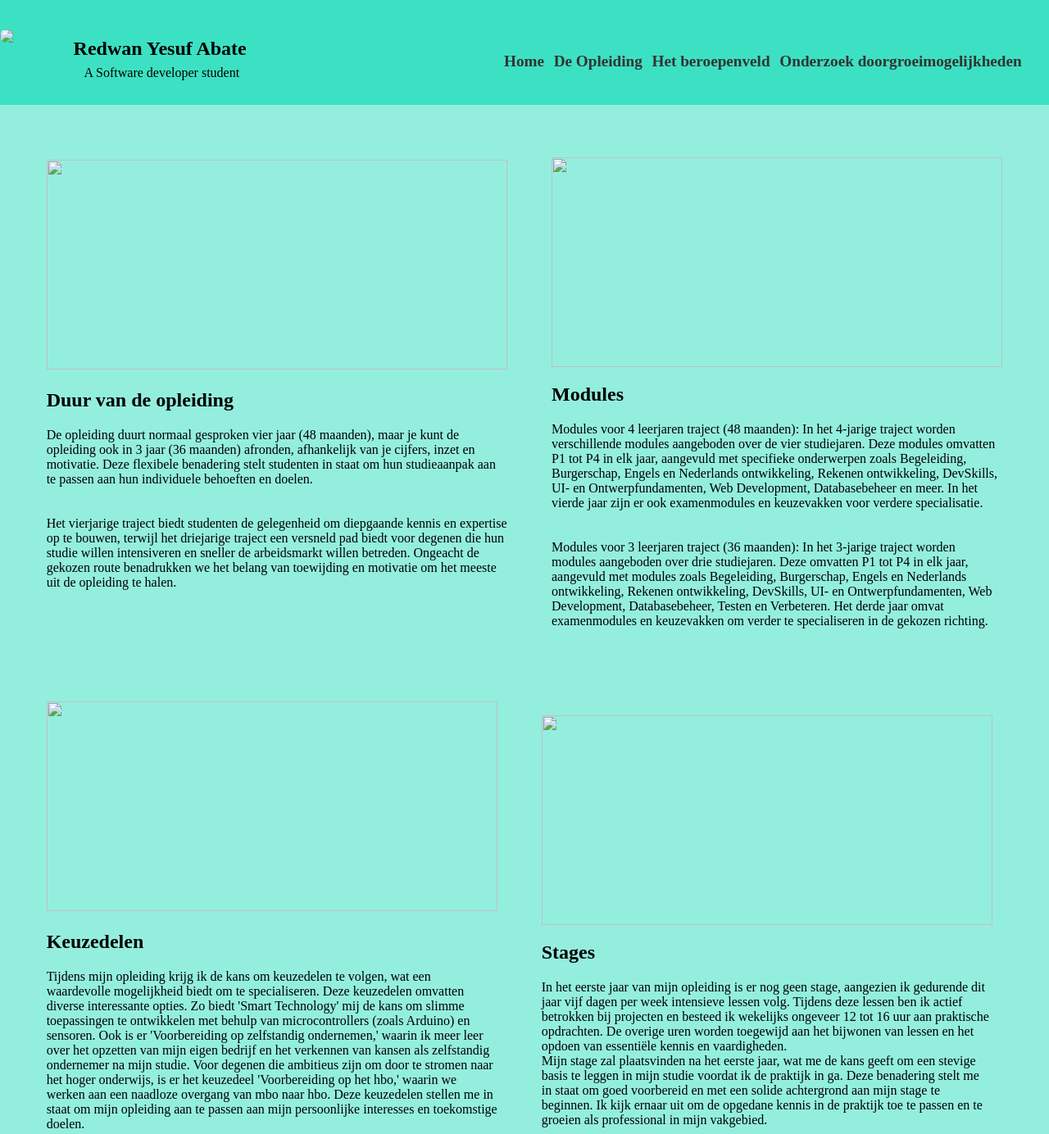
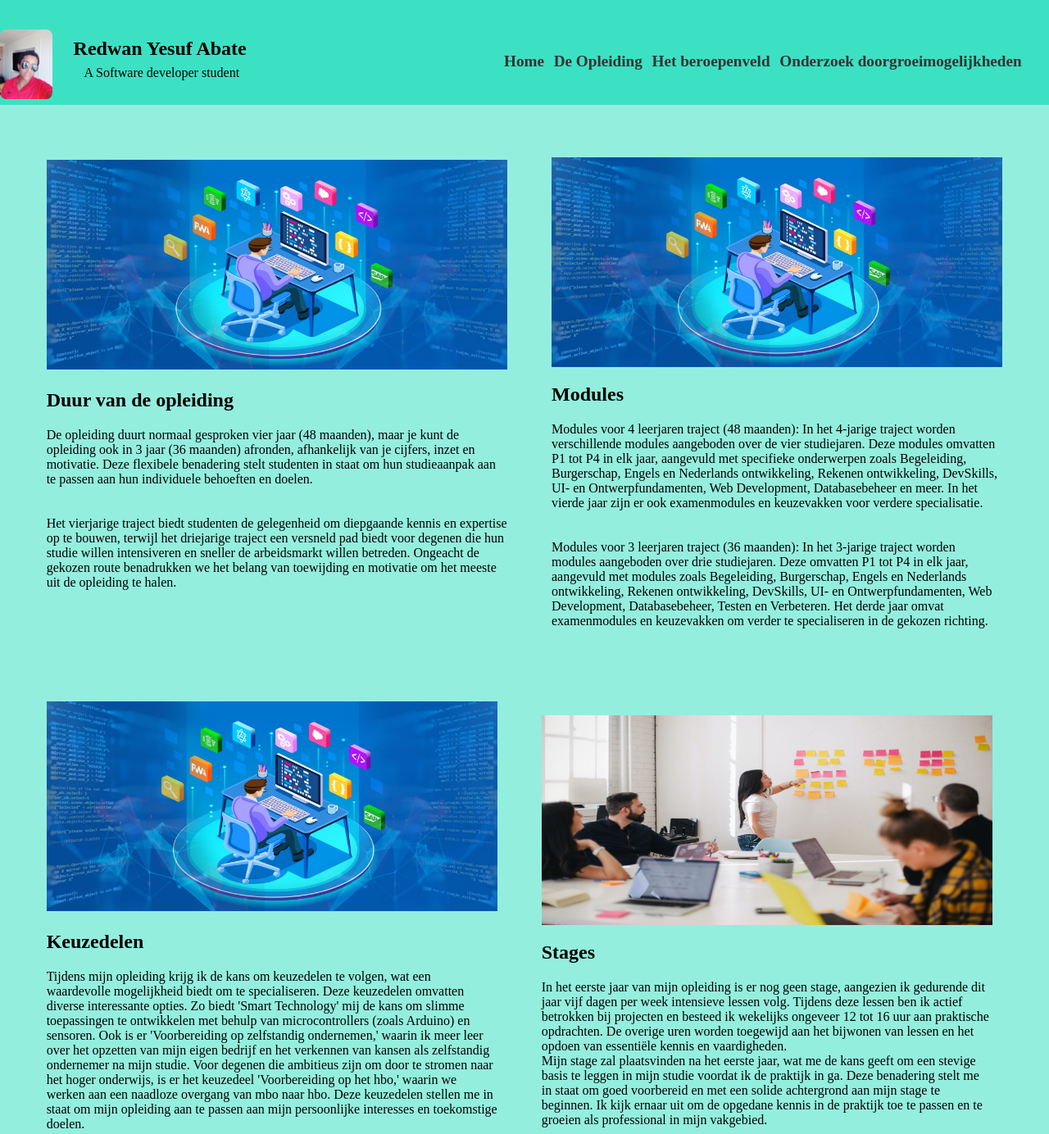
Before and after one commit to redwanabate/De-opleiding, a plain HTML site: page index.html in a window 1280 px wide. Shown: the top 1384 px of the page at 82% size. Drawn offline with nearby package versions, Linux system fonts and the light colour scheme; files that its build step writes are made by us from their sources.

Commit message:
Update index.html

```diff
--- a/index.html
+++ b/index.html
@@ -7,13 +7,13 @@
         <meta name="author" content="Redwan Yesuf Abate">
         <meta name="keywords" content="Red1">
         <title>De Eerste pagina's</title>
-        <link rel="stylesheet" type="text/css" href="CSS/style.css">
+        <link rel="stylesheet" type="text/css" href="style.css">
     </head>
 
     <body>
         <header>
             <section>
-                <img src="Pictures/image.jpg">
+                <img src="image.jpg">
                 <article>
                     <h2>Redwan Yesuf Abate</h2>
                     <p>A Software developer student</p>
@@ -34,14 +34,14 @@
         <main>
             <section class="main-1">
                 <article class="imgp1">
-                    <img src="Pictures/imagee.jpg" alt="" >
+                    <img src="imagee.jpg" alt="" >
                     <h2>Duur van de opleiding</h2>
                     <p>De opleiding duurt normaal gesproken vier jaar (48 maanden), maar je kunt de opleiding ook in 3 jaar (36 maanden) afronden, afhankelijk van je cijfers, inzet en motivatie. Deze flexibele benadering stelt studenten in staat om hun studieaanpak aan te passen aan hun individuele behoeften en doelen.</p><br><br>
                     <p>Het vierjarige traject biedt studenten de gelegenheid om diepgaande kennis en expertise op te bouwen, terwijl het driejarige traject een versneld pad biedt voor degenen die hun studie willen intensiveren en sneller de arbeidsmarkt willen betreden. Ongeacht de gekozen route benadrukken we het belang van toewijding en motivatie om het meeste uit de opleiding te halen.</p>
                 </article>
 
                 <article class="imgp2">
-                    <img src="Pictures/imagee.jpg" alt="" >
+                    <img src="imagee.jpg" alt="" >
                     <h2> Modules </h2>
                     <p>Modules voor 4 leerjaren traject (48 maanden): In het 4-jarige traject worden verschillende modules aangeboden over de vier studiejaren. Deze modules omvatten P1 tot P4 in elk jaar, aangevuld met specifieke onderwerpen zoals Begeleiding, Burgerschap, Engels en Nederlands ontwikkeling, Rekenen ontwikkeling, DevSkills, UI- en Ontwerpfundamenten, Web Development, Databasebeheer en meer. In het vierde jaar zijn er ook examenmodules en keuzevakken voor verdere specialisatie.</p><br><br>
                     <p>Modules voor 3 leerjaren traject (36 maanden): In het 3-jarige traject worden modules aangeboden over drie studiejaren. Deze omvatten P1 tot P4 in elk jaar, aangevuld met modules zoals Begeleiding, Burgerschap, Engels en Nederlands ontwikkeling, Rekenen ontwikkeling, DevSkills, UI- en Ontwerpfundamenten, Web Development, Databasebeheer, Testen en Verbeteren. Het derde jaar omvat examenmodules en keuzevakken om verder te specialiseren in de gekozen richting.</p>
@@ -50,13 +50,13 @@
 
             <section class="main-2">
                 <article class="imgp1-2">
-                    <img src="Pictures/imagee.jpg" alt="" >
+                    <img src="imagee.jpg" alt="" >
                     <h2> Keuzedelen </h2>
                     <p>Tijdens mijn opleiding krijg ik de kans om keuzedelen te volgen, wat een waardevolle mogelijkheid biedt om te specialiseren. Deze keuzedelen omvatten diverse interessante opties. Zo biedt 'Smart Technology' mij de kans om slimme toepassingen te ontwikkelen met behulp van microcontrollers (zoals Arduino) en sensoren. Ook is er 'Voorbereiding op zelfstandig ondernemen,' waarin ik meer leer over het opzetten van mijn eigen bedrijf en het verkennen van kansen als zelfstandig ondernemer na mijn studie. Voor degenen die ambitieus zijn om door te stromen naar het hoger onderwijs, is er het keuzedeel 'Voorbereiding op het hbo,' waarin we werken aan een naadloze overgang van mbo naar hbo. Deze keuzedelen stellen me in staat om mijn opleiding aan te passen aan mijn persoonlijke interesses en toekomstige doelen.</p><br><br>
                     <p>Een ander boeiend keuzedeel is 'Mobile Application Development.' Hier krijg ik de mogelijkheid om me verder te specialiseren in de mobiele markt. Wat ik tijdens dit keuzedeel leer, bepaalt niet alleen mijn cijfer, maar biedt ook een inzicht in de veelzijdige mogelijkheden binnen mijn ICT-carrière. Daarnaast is er 'Online-marketing en het toepassen van e-commerce,' waarin ik vaardigheden ontwikkel om online marketingactiviteiten uit te voeren voor bedrijfsformules of winkelconcepten, en zelfs een webwinkel kan opzetten. Deze keuzedelen stellen me in staat om mijn kennis en vaardigheden te verbreden en te verfijnen, en bieden een veelzijdige basis voor mijn toekomst in de ICT-sector en ondernemerschap.</p>
                 </article>
                 <article class="imgp2-2">
-                    <img src="Pictures/imageee.jpg" alt="" >
+                    <img src="imageee.jpg" alt="" >
                     <h2> Stages </h2>
                     <p>In het eerste jaar van mijn opleiding is er nog geen stage, aangezien ik gedurende dit jaar vijf dagen per week intensieve lessen volg. Tijdens deze lessen ben ik actief betrokken bij projecten en besteed ik wekelijks ongeveer 12 tot 16 uur aan praktische opdrachten. De overige uren worden toegewijd aan het bijwonen van lessen en het opdoen van essentiële kennis en vaardigheden.</p>
                     <p>Mijn stage zal plaatsvinden na het eerste jaar, wat me de kans geeft om een stevige basis te leggen in mijn studie voordat ik de praktijk in ga. Deze benadering stelt me in staat om goed voorbereid en met een solide achtergrond aan mijn stage te beginnen. Ik kijk ernaar uit om de opgedane kennis in de praktijk toe te passen en te groeien als professional in mijn vakgebied.</p>
```
